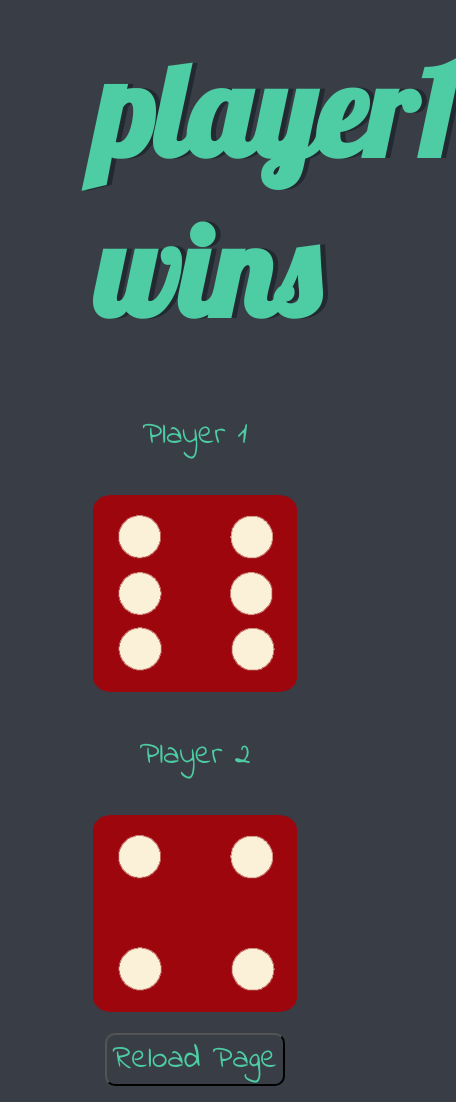
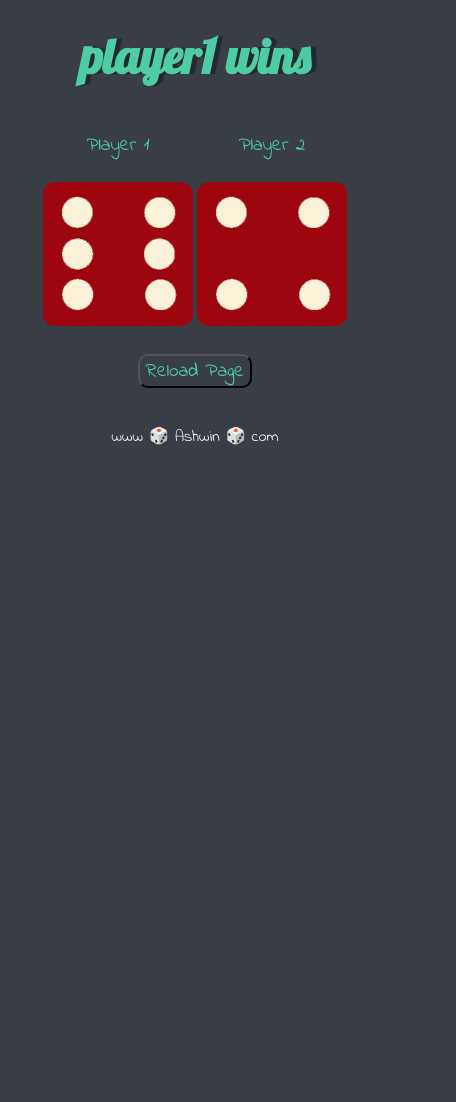
Before and after one commit to ashwin-30/ashwin, a plain HTML site: page index.html in a window 390 px wide. Shown: the top 1102 px of the page, 456 px wide, since content can reach past the window. After the commit the page ends 844 px from the top, so only its background shows below. Drawn offline with Linux system fonts and the light colour scheme.

Commit message:
added responsive

```diff
--- a/styles.css
+++ b/styles.css
@@ -1,3 +1,14 @@
+body {
+  background-color: #393E46;
+  color: #EEEEEE;
+  font-family: 'Roboto', sans-serif;
+  font-size: 16px;
+  line-height: 1.5;
+  margin: 0;
+  padding: 0;
+  overflow: hidden;
+}
+
 .container {
   width: 70%;
   margin: auto;
@@ -7,47 +18,68 @@
 .dice {
   text-align: center;
   display: inline-block;
-
-}
-
-body {
-  background-color: #393E46;
 }
 
 h1 {
-  margin: 30px;
+  margin: 20px 0;
   font-family: 'Lobster', cursive;
   text-shadow: 5px 0 #232931;
-  font-size: 8rem;
+  font-size: 5rem;
   color: #4ECCA3;
 }
 
 p {
-  font-size: 2rem;
+  font-size: 1.5rem;
   color: #4ECCA3;
   font-family: 'Indie Flower', cursive;
 }
 
 img {
-  width: 80%;
+  width: 100%;
+  max-width: 200px; /* Adjust max-width based on your design */
+  height: auto;
 }
 
 footer {
   margin-top: 5%;
-  color: #EEEEEE;
   text-align: center;
   font-family: 'Indie Flower', cursive;
-
 }
 
-.btn
-{
+.btn {
   margin-top: 5%;
   margin-bottom: 5%;
-  font-size: 2rem;
+  font-size: 1.5rem;
   color: #4ECCA3;
   font-family: 'Indie Flower', cursive;
   background-color: #393E46;
   border-radius: 10px;
   cursor: pointer;
 }
+
+/* Smaller screens */
+@media only screen and (max-width: 600px) {
+  .container {
+    width: 90%;
+  }
+
+  h1 {
+    font-size: 3rem;
+  }
+
+  p {
+    font-size: 1.2rem;
+  }
+
+  img {
+    max-width: 150px;
+  }
+
+  .btn {
+    font-size: 1.2rem;
+  }
+
+  body {
+    overflow: auto;
+  }
+}
```
